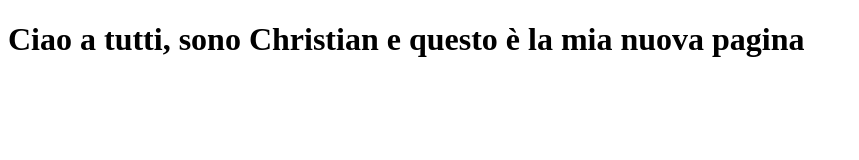
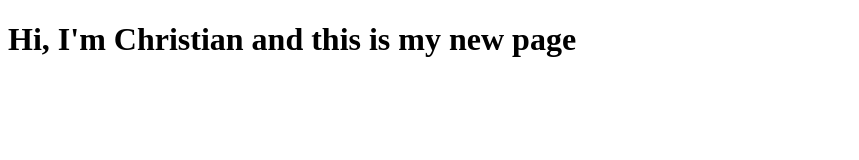
Before and after one commit to Christian-Lepidi/Christian-Lepidi.github.io, a plain HTML site: page index.html in a window 1280 px wide. Shown: the whole page, without its empty margins (0-859 px from the left). Drawn offline with Linux system fonts and the light colour scheme.

Commit message:
translate

```diff
--- a/index.html
+++ b/index.html
@@ -6,6 +6,6 @@
     <title>Document</title>
 </head>
 <body>
-    <h1>Ciao a tutti, sono Christian e questo è la mia nuova pagina</h1>
+    <h1>Hi, I'm Christian and this is my new page</h1>
 </body>
 </html>
```
